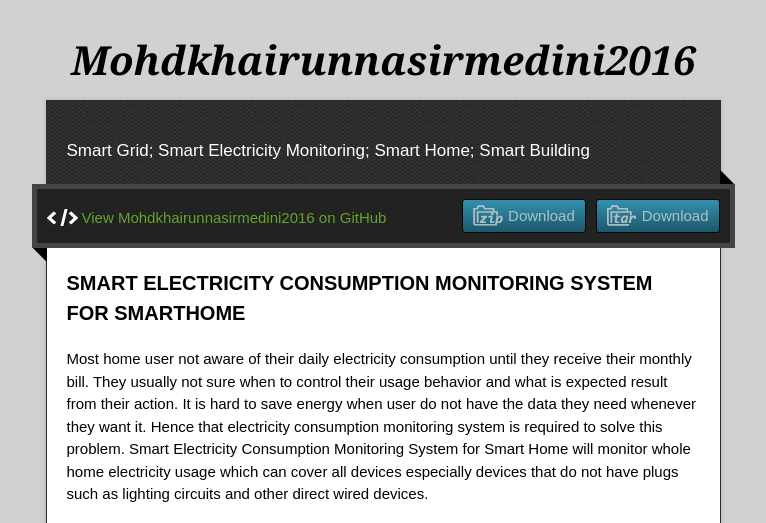
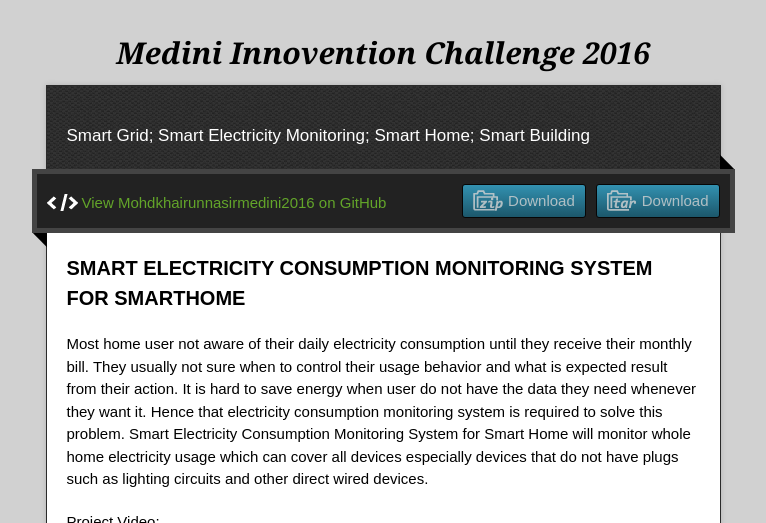
Before and after one commit to cyclonmaster-zz/mohdkhairunnasirmedini2016, a plain HTML site: page index.html in a window 1280 px wide. Shown: the top 523 px of the page, without its empty margins (257-1023 px from the left). Drawn offline with nearby package versions, Linux system fonts and the light colour scheme.

Commit message:
update page

```diff
--- a/index.html
+++ b/index.html
@@ -22,7 +22,7 @@
 
   <div class="wrapper">
     <header>
-      <h1 class="title">Mohdkhairunnasirmedini2016</h1>
+      <h1 class="title">Medini Innovention Challenge 2016</h1>
     </header>
     <div id="container">
       <p class="tagline">Smart Grid; Smart Electricity Monitoring; Smart Home; Smart Building</p>
--- a/stylesheets/stylesheet.css
+++ b/stylesheets/stylesheet.css
@@ -42,7 +42,7 @@ nav,
 section,
 summary {
   display: block;
-}
+  }
 
 /**
  * 1. Correct `inline-block` display not defined in IE 8/9.
@@ -448,7 +448,7 @@ a:hover {
 
 h1.title {
   margin: 30px 20px 10px;
-  font-size: 40px;
+  font-size: 30px;
   font-weight: bold;
   font-style: italic;
   font-family:Georgia, serif;
```
